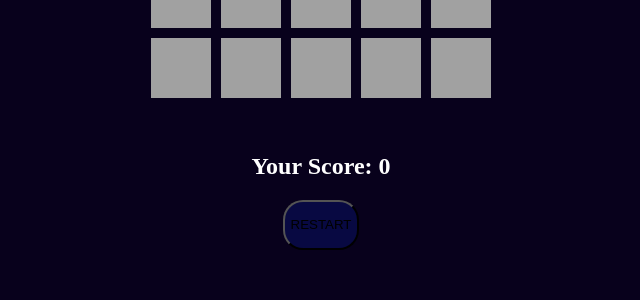
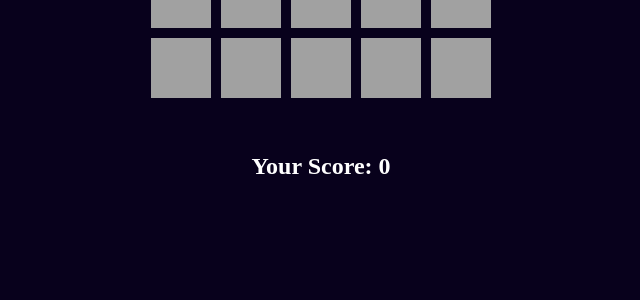
Before and after one commit to ImmatureAI/Wordle, a Flask app: page / in a window 1280 px wide. Shown: the part 435-735 px from the top of the page, without its empty margins (319-959 px from the left). Run offline with Flask 3, Linux system fonts and the light colour scheme; data that the repository does not hold is empty; parts of the project's set-up code (start-up, migrations or seed data) failed here and were passed over.

Commit message:
style submit button

```diff
--- a/static/style.css
+++ b/static/style.css
@@ -36,9 +36,13 @@ body {
 }
 
 button {
-    /* display: none; */
+    display: none;
     background-color: #080942;
+    color: white;
     border-radius: 20px;
     height: 50px;
+    width: 100px;
+    text-align: center;
     cursor: pointer;
+    padding: 50px;
 }
```
